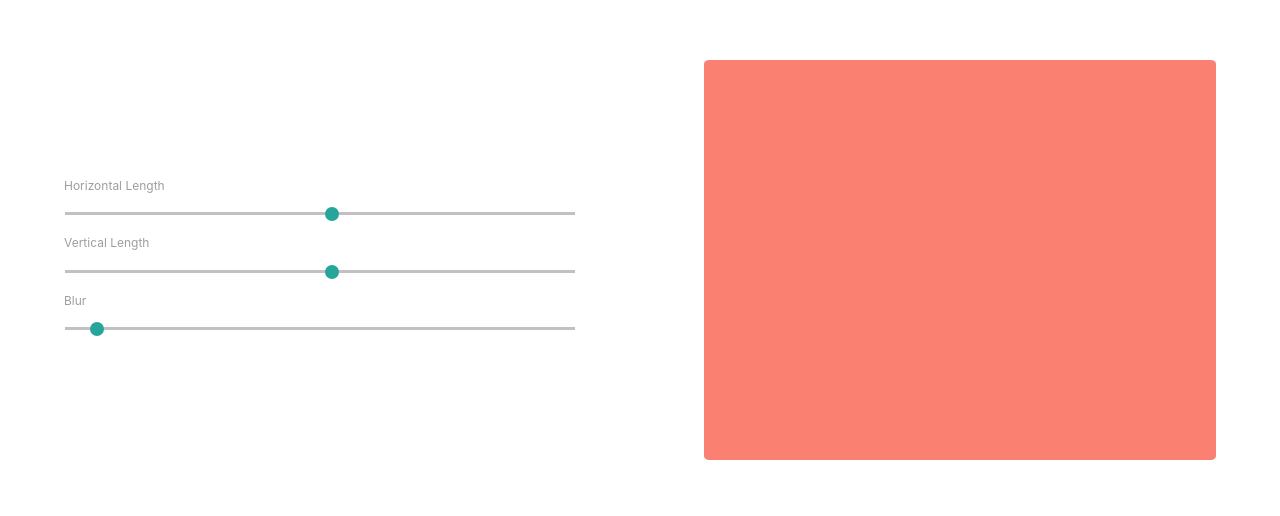
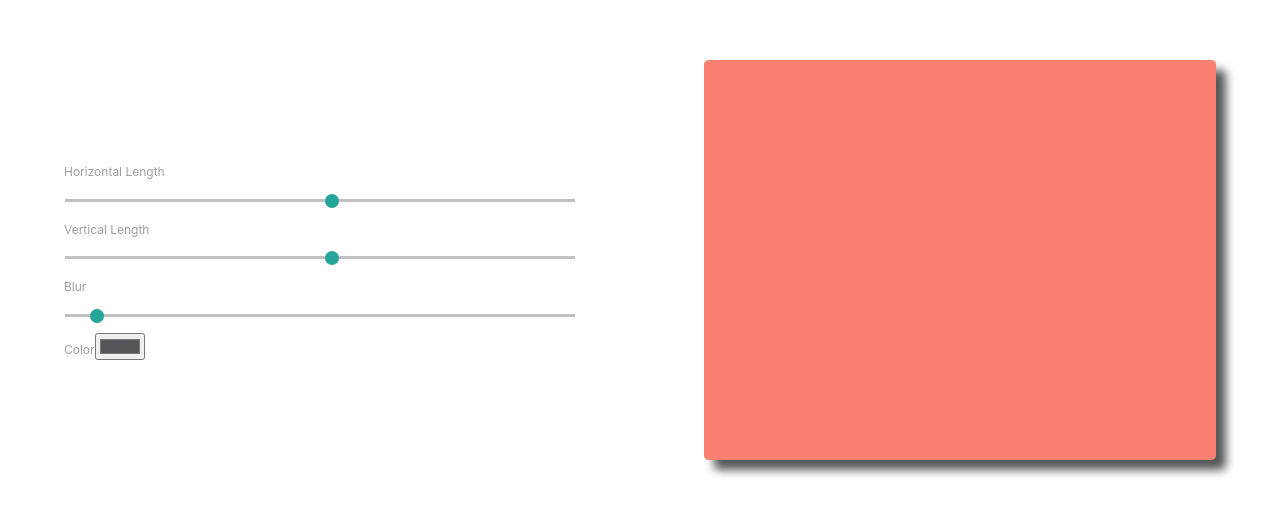
Before and after one commit to karanjhala/react-box-shadow-tool, a React (Create React App) app: page / in a window 1280 px wide. Shown: the part 140-656 px from the top of the page. Built offline with nearby package versions, Linux system fonts and the light colour scheme.

Commit message:
Add color input, state & output boxshadow element

```diff
--- a/src/App.js
+++ b/src/App.js
@@ -6,18 +6,21 @@ function App() {
   const [HorOffset,setHorOffset] = useState(10)
   const [VerOffset,setVerOffset] = useState(10)
   const [BlurOffset,setBlurOffset] = useState(10)
+  const [ColorValue,setColorValue] = useState("#54565a")
   return (
     <div className="App">
       <div className="controls">
-        <label >Horizontal Length</label>
+        <label>Horizontal Length</label>
         <input type="range" min="-200" max="200" value={HorOffset} onChange={(e) => setHorOffset(e.target.value)} />
-        <label >Vertical Length</label>
+        <label>Vertical Length</label>
         <input type="range" min="-200" max="200" value={VerOffset} onChange={(e) => setVerOffset(e.target.value)} />
-        <label >Blur</label>
+        <label>Blur</label>
         <input type="range" min="0" max="200" value={BlurOffset} onChange={(e) => setBlurOffset(e.target.value)} />
+        <label>Color</label>
+        <input type="color" value={ColorValue} onChange={(e) => setColorValue(e.target.value)} />
       </div>
       <div className="output">
-        <div className="box"></div>
+        <div className="box" style={{boxShadow: `${HorOffset}px ${VerOffset}px ${BlurOffset}px ${ColorValue}`}}></div>
       </div>
 
     </div>
```
